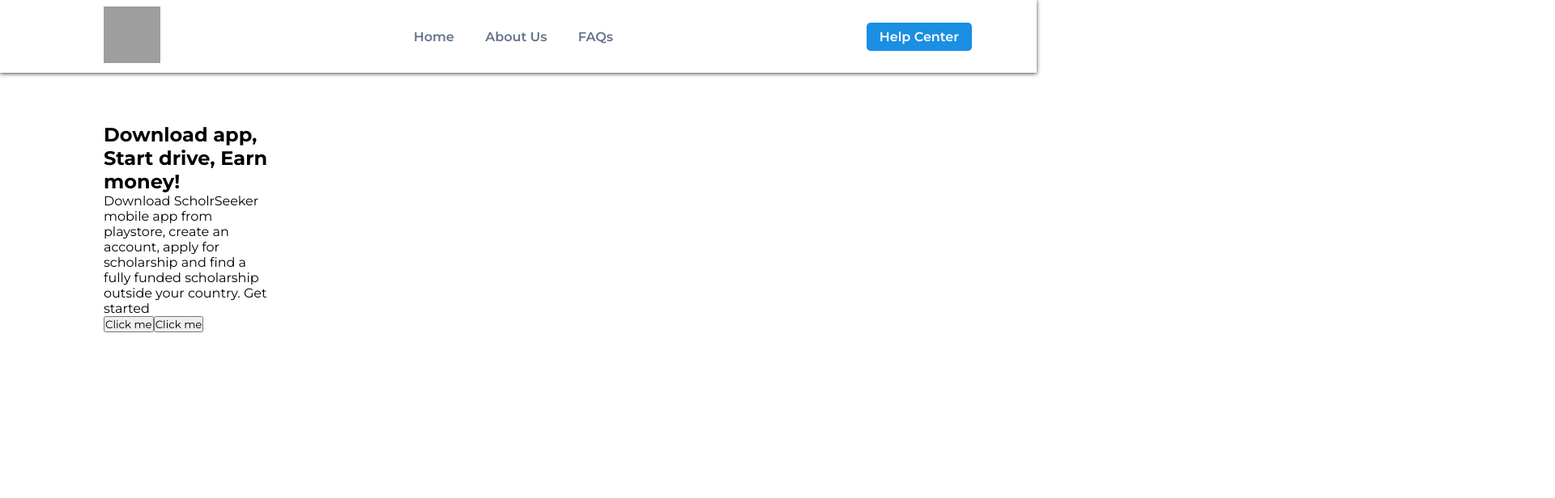
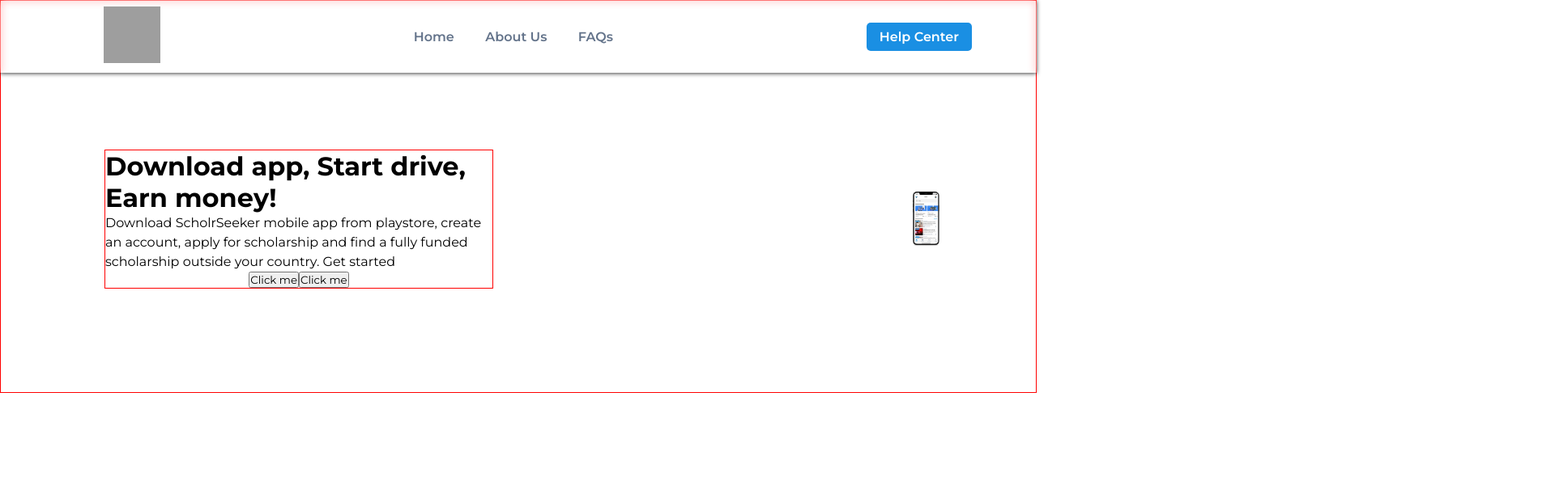
Before and after one commit to ahishakiyeyv/scholarSeeker_HTO_vuejs, a Vue app: page /#/ in a window 1280 px wide. Shown: the top 616 px of the page at 81% size, 1920 px wide, since content can reach past the window. Built offline with nearby package versions, Linux system fonts and the light colour scheme; grey boxes are pictures that could not be loaded.

Commit message:
homepage updated

```diff
--- a/src/views/HomeView.vue
+++ b/src/views/HomeView.vue
@@ -30,7 +30,33 @@
 </script>
 <style scoped>
 .section1{
-  padding:9.5rem 4rem 8rem 8rem;
-  width:25rem;
+  padding:11.5rem 4rem 8rem 8rem;
+  display: flex;
+  justify-content: space-between;
+  align-items: center;
+  border:1px solid red;
+}
+.leftSide{
+  display:flex;
+  flex-direction:column;
+  justify-content:center;
+  align-items:center;
+  width:30rem;
+  border:1px solid red;
+}
+.leftSide h1{
+  font-size: 2rem;
+}
+.leftSide p{
+  font-size: 1rem;
+  line-height: 1.5rem;
+}
+.rightSide img{
+  height:100px;
+}
+.actionBtn{
+  display: flex;
+  justify-content: space-around;
+  align-items: center;
 }
 </style>
```
